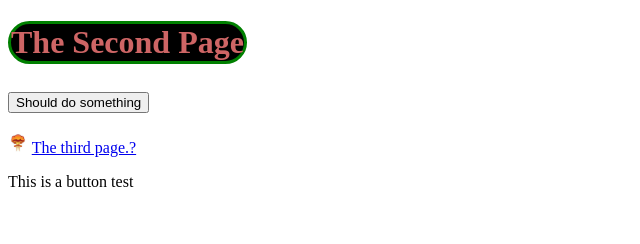
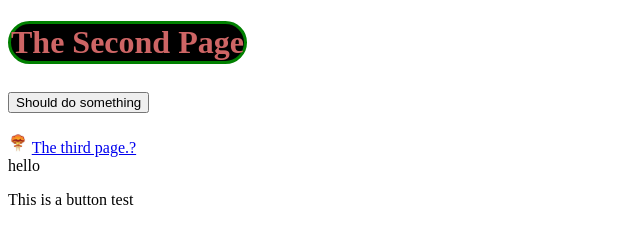
Before and after one commit to danderfer/SammyGulp.github.io, a plain HTML site: page theSecondPage.html in a window 1280 px wide. Shown: the whole page, without its empty margins (0-640 px from the left). Drawn offline with Linux system fonts and the light colour scheme.

Commit message:
Update theSecondPage.html

```diff
--- a/theSecondPage.html
+++ b/theSecondPage.html
@@ -15,11 +15,11 @@
     border: 3px green solid;
     background: black;
 ">The Second Page</h1>
-    <h2> <button onclick="changeText(Count, Thing) ">Should do something</button> </h2>
+    <h2> <button onclick="changeText(getElementById('that').value) ">Should do something</button> </h2>
     <img src="testNuke.jpeg" alt="Describe the image" height="20" width="20">
     <a href="/theThirdPage">The third page.?</a>
-
-  <p id="Count"> This is a button test</p>
+    <div id="that">hello</div>
+  <p id="Content"> This is a button test</p>
 
 </body>
 </html>
```
